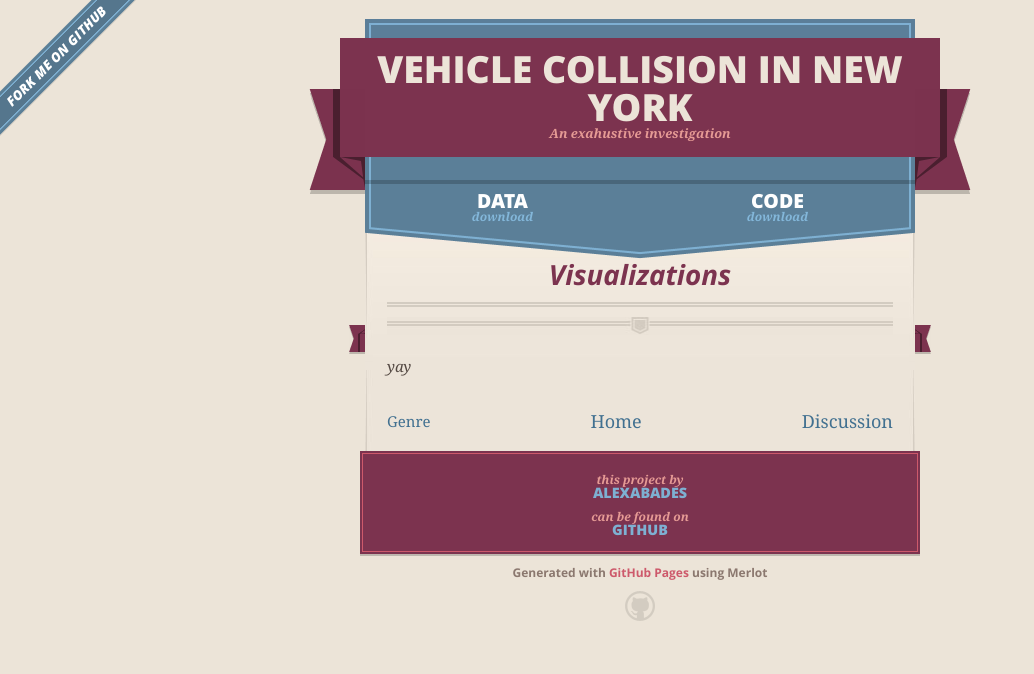
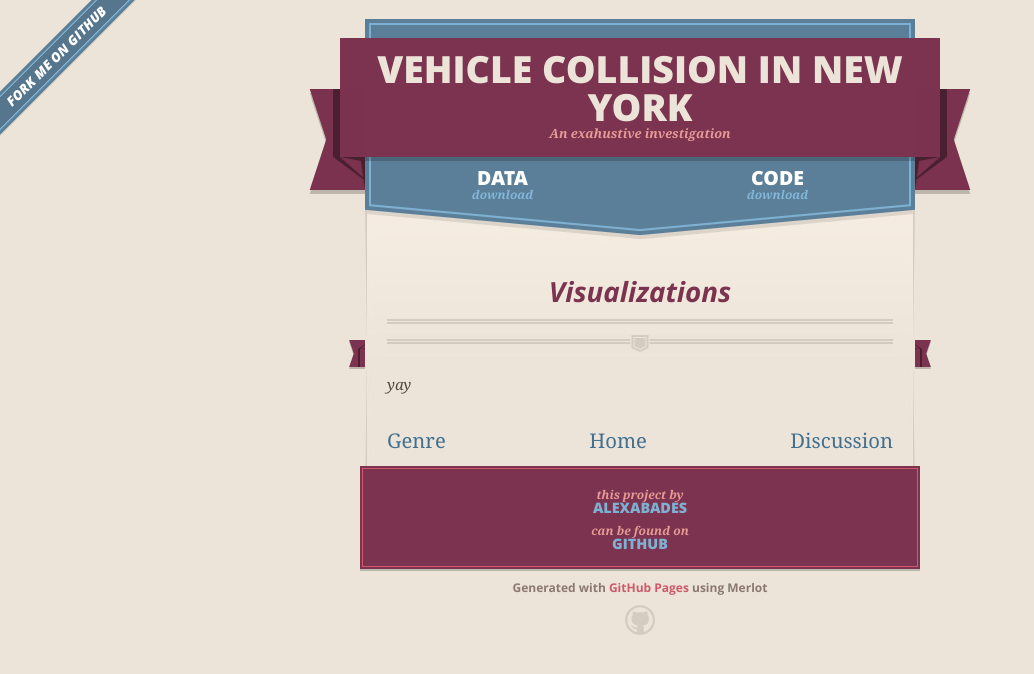
Before and after one commit to AlexAbades/veh-col-NY, a Jekyll site: the page built from pages/visualizations.md, in a window 1280 px wide. Shown: the top 674 px of the page, without its empty margins (0-1034 px from the left). Built offline with Jekyll 4.4.1, drawn with Linux system fonts in a browser that asks for light colours; our own code applies the rules of GitHub Pages for plain Markdown files.

Commit message:
Fixing footer attempr 2 and styles

```diff
--- a/_layouts/default.html
+++ b/_layouts/default.html
@@ -40,7 +40,7 @@
 
       {% if site.show_downloads %}
         <section id="downloads">
-          <h2>Downloads</h2>
+          <!-- <h2>Downloads</h2> -->
           <span class="inner">
             <a href="{{ site.baseurl }}/assets/data/clean_dataset.zip" class="zip">DATA<em>download</em></a><a href="{{ site.baseurl }}/assets/scripts/New_York_Collisions.zip" class="tgz">CODE<em>download</em></a>
           </span>
@@ -60,7 +60,7 @@
         {{ content }}
       </section>
 
-      <footer>
+      <!-- <footer>
         <span class="ribbon-outer">
           <span class="ribbon-inner">
             {% if site.github.is_project_page %}
@@ -77,9 +77,9 @@
           <p>Generated with <a href="https://pages.github.com">GitHub Pages</a> using Merlot</p>
           <span class="octocat"></span>
         </div>
-      </footer>
+      </footer> -->
 
-      <!-- <footer>
+      <footer>
         <span class="ribbon-outer">
           <span class="ribbon-inner">
             {% if site.github.is_project_page %}
@@ -94,7 +94,7 @@
         </span>
         <p>Generated with <a href="https://pages.github.com">GitHub Pages</a> using Merlot</p>
         <span class="octocat"></span>
-      </footer> -->
+      </footer>
 
     </div>
   </body>
--- a/_sass/screen.scss
+++ b/_sass/screen.scss
@@ -534,7 +534,8 @@ dd p:first-child {
   font-style: italic;
   margin: 1.1em 0 .38em;
   line-height: 1.2;
-  padding-bottom: 10px
+  padding-bottom: 10px;
+  padding-top: 20px
 }
 
 .header-level-2 {
--- a/assets/css/style.scss
+++ b/assets/css/style.scss
@@ -27,21 +27,22 @@
   }
 
   .previous-button {
+    font-size: 1.35em;
     margin-right: auto;
   }
 
   .next-button {
-    font-size: 1.2em;
+    font-size: 1.35em;
     margin-left: auto;
   }
 
   .home-button {
-    font-size: 1.2em;
+    font-size: 1.35em;
     margin: 0 auto;
   }
 
   .home-button-lastpage{
-    font-size: 1.2em;
+    font-size: 1.35em;
     margin-right: 235px;
     margin-left: auto;
   }
```
